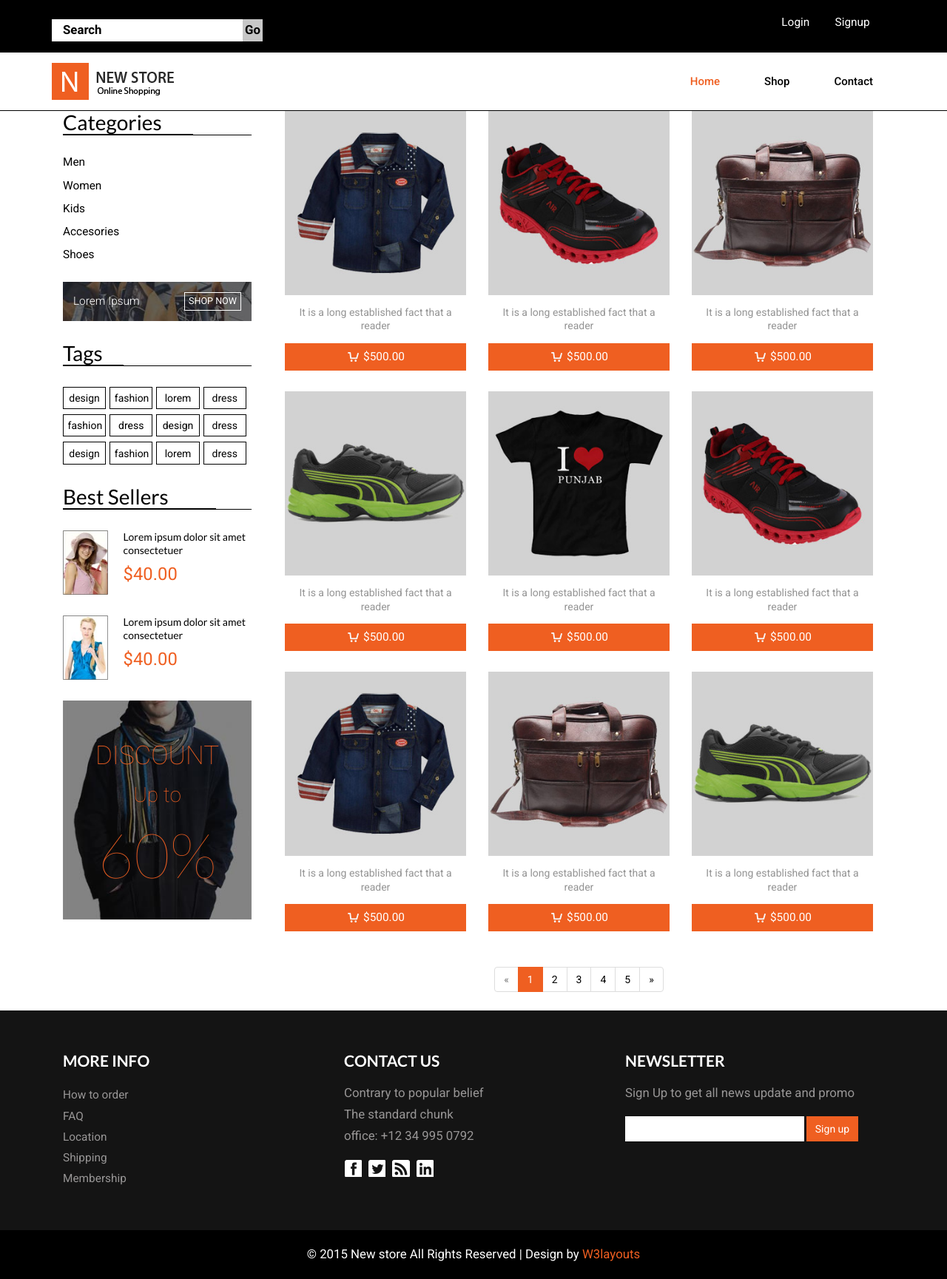
After one commit to bass404/torpedo, a Flask app: page /products in a window 1280 px wide. The commit adds this page. Shown: the whole page at 74% size. Run offline with Flask 2, Linux system fonts and the light colour scheme; some libraries are stand-ins or nearby versions.

Commit message:
Added product list view

```diff
--- a/torpedo/__init__.py
+++ b/torpedo/__init__.py
@@ -18,3 +18,4 @@ connect(
 # Import views at end to avoid cyclic dependency errors
 from torpedo.base import views as base_views
 from torpedo.users import views as user_views
+from torpedo.products import views as product_views
--- /dev/null
+++ b/torpedo/products/views.py
@@ -0,0 +1,8 @@
+from flask import render_template
+
+from torpedo import torpedo_app
+
+
+@torpedo_app.route("/products", methods=["GET", "POST"])
+def products_list_view():
+    return render_template("products/list.html")
--- a/torpedo/templates/base_templates/header.html
+++ b/torpedo/templates/base_templates/header.html
@@ -51,34 +51,34 @@
                 <div class="col1">
                   <div class="h_nav">
                     <ul>
-                      <li><a href="products.html">Accessories</a></li>
-                      <li><a href="products.html">Bags</a></li>
-                      <li><a href="products.html">Caps & Hats</a></li>
-                      <li><a href="products.html">Hoodies & Sweatshirts</a></li>
-                      <li><a href="products.html">Jackets & Coats</a></li>
-                      <li><a href="products.html">Jeans</a></li>
-                      <li><a href="products.html">Jewellery</a></li>
-                      <li><a href="products.html">Jumpers & Cardigans</a></li>
-                      <li><a href="products.html">Leather Jackets</a></li>
-                      <li><a href="products.html">Long Sleeve T-Shirts</a></li>
-                      <li><a href="products.html">Loungewear</a></li>
+                      <li><a href="{{ url_for('products_list_view') }}">Accessories</a></li>
+                      <li><a href="{{ url_for('products_list_view') }}">Bags</a></li>
+                      <li><a href="{{ url_for('products_list_view') }}">Caps & Hats</a></li>
+                      <li><a href="{{ url_for('products_list_view') }}">Hoodies & Sweatshirts</a></li>
+                      <li><a href="{{ url_for('products_list_view') }}">Jackets & Coats</a></li>
+                      <li><a href="{{ url_for('products_list_view') }}">Jeans</a></li>
+                      <li><a href="{{ url_for('products_list_view') }}">Jewellery</a></li>
+                      <li><a href="{{ url_for('products_list_view') }}">Jumpers & Cardigans</a></li>
+                      <li><a href="{{ url_for('products_list_view') }}">Leather Jackets</a></li>
+                      <li><a href="{{ url_for('products_list_view') }}">Long Sleeve T-Shirts</a></li>
+                      <li><a href="{{ url_for('products_list_view') }}">Loungewear</a></li>
                     </ul>
                   </div>
                 </div>
                 <div class="col1">
                   <div class="h_nav">
                     <ul>
-                      <li><a href="products.html">Shirts</a></li>
-                      <li><a href="products.html">Shoes, Boots & Trainers</a></li>
-                      <li><a href="products.html">Shorts</a></li>
-                      <li><a href="products.html">Suits & Blazers</a></li>
-                      <li><a href="products.html">Sunglasses</a></li>
-                      <li><a href="products.html">Sweatpants</a></li>
-                      <li><a href="products.html">Swimwear</a></li>
-                      <li><a href="products.html">Trousers & Chinos</a></li>
-                      <li><a href="products.html">T-Shirts</a></li>
-                      <li><a href="products.html">Underwear & Socks</a></li>
-                      <li><a href="products.html">Vests</a></li>
+                      <li><a href="{{ url_for('products_list_view') }}">Shirts</a></li>
+                      <li><a href="{{ url_for('products_list_view') }}">Shoes, Boots & Trainers</a></li>
+                      <li><a href="{{ url_for('products_list_view') }}">Shorts</a></li>
+                      <li><a href="{{ url_for('products_list_view') }}">Suits & Blazers</a></li>
+                      <li><a href="{{ url_for('products_list_view') }}">Sunglasses</a></li>
+                      <li><a href="{{ url_for('products_list_view') }}">Sweatpants</a></li>
+                      <li><a href="{{ url_for('products_list_view') }}">Swimwear</a></li>
+                      <li><a href="{{ url_for('products_list_view') }}">Trousers & Chinos</a></li>
+                      <li><a href="{{ url_for('products_list_view') }}">T-Shirts</a></li>
+                      <li><a href="{{ url_for('products_list_view') }}">Underwear & Socks</a></li>
+                      <li><a href="{{ url_for('products_list_view') }}">Vests</a></li>
                     </ul>
                   </div>
                 </div>
@@ -86,15 +86,15 @@
                   <div class="h_nav">
                     <h4>Popular Brands</h4>
                     <ul>
-                      <li><a href="products.html">Levis</a></li>
-                      <li><a href="products.html">Persol</a></li>
-                      <li><a href="products.html">Nike</a></li>
-                      <li><a href="products.html">Edwin</a></li>
-                      <li><a href="products.html">New Balance</a></li>
-                      <li><a href="products.html">Jack & Jones</a></li>
-                      <li><a href="products.html">Paul Smith</a></li>
-                      <li><a href="products.html">Ray-Ban</a></li>
-                      <li><a href="products.html">Wood Wood</a></li>
+                      <li><a href="{{ url_for('products_list_view') }}">Levis</a></li>
+                      <li><a href="{{ url_for('products_list_view') }}">Persol</a></li>
+                      <li><a href="{{ url_for('products_list_view') }}">Nike</a></li>
+                      <li><a href="{{ url_for('products_list_view') }}">Edwin</a></li>
+                      <li><a href="{{ url_for('products_list_view') }}">New Balance</a></li>
+                      <li><a href="{{ url_for('products_list_view') }}">Jack & Jones</a></li>
+                      <li><a href="{{ url_for('products_list_view') }}">Paul Smith</a></li>
+                      <li><a href="{{ url_for('products_list_view') }}">Ray-Ban</a></li>
+                      <li><a href="{{ url_for('products_list_view') }}">Wood Wood</a></li>
                     </ul>
                   </div>
                 </div>
--- /dev/null
+++ b/torpedo/templates/products/list.html
@@ -0,0 +1,269 @@
+{% extends "base_templates/base_with_sidebar.html" %}
+
+{% block sidebar %}
+<div class=" rsidebar span_1_of_left">
+  <div class="of-left">
+    <h3 class="cate">Categories</h3>
+  </div>
+  <ul class="menu">
+    <li class="item1"><a href="#">Men </a>
+      <ul class="cute">
+        <li class="subitem1"><a href="single.html">Cute Kittens </a></li>
+        <li class="subitem2"><a href="single.html">Strange Stuff </a></li>
+        <li class="subitem3"><a href="single.html">Automatic Fails </a></li>
+      </ul>
+    </li>
+    <li class="item2"><a href="#">Women </a>
+      <ul class="cute">
+        <li class="subitem1"><a href="single.html">Cute Kittens </a></li>
+        <li class="subitem2"><a href="single.html">Strange Stuff </a></li>
+        <li class="subitem3"><a href="single.html">Automatic Fails </a></li>
+      </ul>
+    </li>
+    <li class="item3"><a href="#">Kids</a>
+      <ul class="cute">
+        <li class="subitem1"><a href="single.html">Cute Kittens </a></li>
+        <li class="subitem2"><a href="single.html">Strange Stuff </a></li>
+        <li class="subitem3"><a href="single.html">Automatic Fails</a></li>
+      </ul>
+    </li>
+    <li class="item4"><a href="#">Accesories</a>
+      <ul class="cute">
+        <li class="subitem1"><a href="single.html">Cute Kittens </a></li>
+        <li class="subitem2"><a href="single.html">Strange Stuff </a></li>
+        <li class="subitem3"><a href="single.html">Automatic Fails</a></li>
+      </ul>
+    </li>
+
+    <li class="item4"><a href="#">Shoes</a>
+      <ul class="cute">
+        <li class="subitem1"><a href="product.html">Cute Kittens </a></li>
+        <li class="subitem2"><a href="product.html">Strange Stuff </a></li>
+        <li class="subitem3"><a href="product.html">Automatic Fails </a></li>
+      </ul>
+    </li>
+  </ul>
+</div>
+<!--initiate accordion-->
+<script type="text/javascript">
+  $(function() {
+    var menu_ul = $('.menu > li > ul'),
+      menu_a  = $('.menu > li > a');
+    menu_ul.hide();
+    menu_a.click(function(e) {
+      e.preventDefault();
+      if(!$(this).hasClass('active')) {
+        menu_a.removeClass('active');
+        menu_ul.filter(':visible').slideUp('normal');
+        $(this).addClass('active').next().stop(true,true).slideDown('normal');
+      } else {
+        $(this).removeClass('active');
+        $(this).next().stop(true,true).slideUp('normal');
+      }
+    });
+
+  });
+</script>
+<!---->
+<div class="product-middle">
+
+  <div class="fit-top">
+    <h6 class="shop-top">Lorem Ipsum</h6>
+    <a href="single.html" class="shop-now">SHOP NOW</a>
+    <div class="clearfix"> </div>
+  </div>
+</div>
+<div class="sellers">
+  <div class="of-left-in">
+    <h3 class="tag">Tags</h3>
+  </div>
+  <div class="tags">
+    <ul>
+      <li><a href="#">design</a></li>
+      <li><a href="#">fashion</a></li>
+      <li><a href="#">lorem</a></li>
+      <li><a href="#">dress</a></li>
+      <li><a href="#">fashion</a></li>
+      <li><a href="#">dress</a></li>
+      <li><a href="#">design</a></li>
+      <li><a href="#">dress</a></li>
+      <li><a href="#">design</a></li>
+      <li><a href="#">fashion</a></li>
+      <li><a href="#">lorem</a></li>
+      <li><a href="#">dress</a></li>
+
+      <div class="clearfix"> </div>
+    </ul>
+
+  </div>
+
+</div>
+<!---->
+<div class="product-bottom">
+  <div class="of-left-in">
+    <h3 class="best">Best Sellers</h3>
+  </div>
+  <div class="product-go">
+    <div class=" fashion-grid">
+      <a href="single.html"><img class="img-responsive " src="{{ url_for('static', filename='images/p1.jpg') }}" alt=""></a>
+
+    </div>
+    <div class=" fashion-grid1">
+      <h6 class="best2"><a href="single.html" >Lorem ipsum dolor sit
+          amet consectetuer  </a></h6>
+
+      <span class=" price-in1"> $40.00</span>
+    </div>
+
+    <div class="clearfix"> </div>
+  </div>
+  <div class="product-go">
+    <div class=" fashion-grid">
+      <a href="single.html"><img class="img-responsive " src="{{ url_for('static', filename='images/p2.jpg') }}" alt=""></a>
+
+    </div>
+    <div class="fashion-grid1">
+      <h6 class="best2"><a href="single.html" >Lorem ipsum dolor sit
+          amet consectetuer </a></h6>
+
+      <span class=" price-in1"> $40.00</span>
+    </div>
+
+    <div class="clearfix"> </div>
+  </div>
+
+</div>
+<div class=" per1">
+  <a href="single.html" ><img class="img-responsive" src="{{ url_for('static', filename='images/pro.jpg') }}" alt="">
+    <div class="six1">
+      <h4>DISCOUNT</h4>
+      <p>Up to</p>
+      <span>60%</span>
+  </div></a>
+</div>
+{% endblock %}
+
+{% block content %}
+<div class=" bottom-product">
+  <div class="col-md-4 bottom-cd simpleCart_shelfItem">
+    <div class="product-at ">
+      <a href="single.html"><img class="img-responsive" src="{{ url_for('static', filename='images/pi3.jpg') }}" alt="">
+        <div class="pro-grid">
+          <span class="buy-in">Buy Now</span>
+        </div>
+      </a>
+    </div>
+    <p class="tun">It is a long established fact that a reader</p>
+    <a href="#" class="item_add"><p class="number item_price"><i> </i>$500.00</p></a>
+  </div>
+  <div class="col-md-4 bottom-cd simpleCart_shelfItem">
+    <div class="product-at ">
+      <a href="single.html"><img class="img-responsive" src="{{ url_for('static', filename='images/pi1.jpg') }}" alt="">
+        <div class="pro-grid">
+          <span class="buy-in">Buy Now</span>
+        </div>
+      </a>
+    </div>
+    <p class="tun">It is a long established fact that a reader</p>
+    <a href="#" class="item_add"><p class="number item_price"><i> </i>$500.00</p></a>
+  </div>
+  <div class="col-md-4 bottom-cd simpleCart_shelfItem">
+    <div class="product-at ">
+      <a href="single.html"><img class="img-responsive" src="{{ url_for('static', filename='images/pi4.jpg') }}" alt="">
+        <div class="pro-grid">
+          <span class="buy-in">Buy Now</span>
+        </div>
+      </a>
+    </div>
+    <p class="tun">It is a long established fact that a reader</p>
+    <a href="#" class="item_add"><p class="number item_price"><i> </i>$500.00</p></a>
+  </div>
+  <div class="clearfix"> </div>
+</div>
+<div class=" bottom-product">
+  <div class="col-md-4 bottom-cd simpleCart_shelfItem">
+    <div class="product-at ">
+      <a href="single.html"><img class="img-responsive" src="{{ url_for('static', filename='images/pi5.jpg') }}" alt="">
+        <div class="pro-grid">
+          <span class="buy-in">Buy Now</span>
+        </div>
+      </a>
+    </div>
+    <p class="tun">It is a long established fact that a reader</p>
+    <a href="#" class="item_add"><p class="number item_price"><i> </i>$500.00</p></a>
+  </div>
+  <div class="col-md-4 bottom-cd simpleCart_shelfItem">
+    <div class="product-at ">
+      <a href="single.html"><img class="img-responsive" src="{{ url_for('static', filename='images/pi.jpg') }}" alt="">
+        <div class="pro-grid">
+          <span class="buy-in">Buy Now</span>
+        </div>
+      </a>
+    </div>
+    <p class="tun">It is a long established fact that a reader</p>
+    <a href="#" class="item_add"><p class="number item_price"><i> </i>$500.00</p></a>
+  </div>
+  <div class="col-md-4 bottom-cd simpleCart_shelfItem">
+    <div class="product-at ">
+      <a href="single.html"><img class="img-responsive" src="{{ url_for('static', filename='images/pi1.jpg') }}" alt="">
+        <div class="pro-grid">
+          <span class="buy-in">Buy Now</span>
+        </div>
+      </a>
+    </div>
+    <p class="tun">It is a long established fact that a reader</p>
+    <a href="#" class="item_add"><p class="number item_price"><i> </i>$500.00</p></a>
+  </div>
+  <div class="clearfix"> </div>
+</div>
+<div class=" bottom-product">
+  <div class="col-md-4 bottom-cd simpleCart_shelfItem">
+    <div class="product-at ">
+      <a href="single.html"><img class="img-responsive" src="{{ url_for('static', filename='images/pi3.jpg') }}" alt="">
+        <div class="pro-grid">
+          <span class="buy-in">Buy Now</span>
+        </div>
+      </a>
+    </div>
+    <p class="tun">It is a long established fact that a reader</p>
+    <a href="#" class="item_add"><p class="number item_price"><i> </i>$500.00</p></a>
+
+  </div>
+  <div class="col-md-4 bottom-cd simpleCart_shelfItem">
+    <div class="product-at ">
+      <a href="single.html"><img class="img-responsive" src="{{ url_for('static', filename='images/pi4.jpg') }}" alt="">
+        <div class="pro-grid">
+          <span class="buy-in">Buy Now</span>
+        </div>
+      </a>
+    </div>
+    <p class="tun">It is a long established fact that a reader</p>
+    <a href="#" class="item_add"><p class="number item_price"><i> </i>$500.00</p></a>
+  </div>
+  <div class="col-md-4 bottom-cd simpleCart_shelfItem">
+    <div class="product-at ">
+      <a href="single.html"><img class="img-responsive" src="{{ url_for('static', filename='images/pi5.jpg') }}" alt="">
+        <div class="pro-grid">
+          <span class="buy-in">Buy Now</span>
+        </div>
+      </a>
+    </div>
+    <p class="tun">It is a long established fact that a reader</p>
+    <a href="#" class="item_add"><p class="number item_price"><i> </i>$500.00</p></a>
+  </div>
+  <div class="clearfix"> </div>
+</div>
+
+<div class="clearfix"> </div>
+<nav class="in">
+  <ul class="pagination">
+    <li class="disabled"><a href="#" aria-label="Previous"><span aria-hidden="true">«</span></a></li>
+    <li class="active"><a href="#">1 <span class="sr-only">(current)</span></a></li>
+    <li><a href="#">2 <span class="sr-only"></span></a></li>
+    <li><a href="#">3 <span class="sr-only"></span></a></li>
+    <li><a href="#">4 <span class="sr-only"></span></a></li>
+    <li><a href="#">5 <span class="sr-only"></span></a></li>
+    <li> <a href="#" aria-label="Next"><span aria-hidden="true">»</span> </a> </li>
+  </ul>
+</nav>
+{% endblock %}
```
